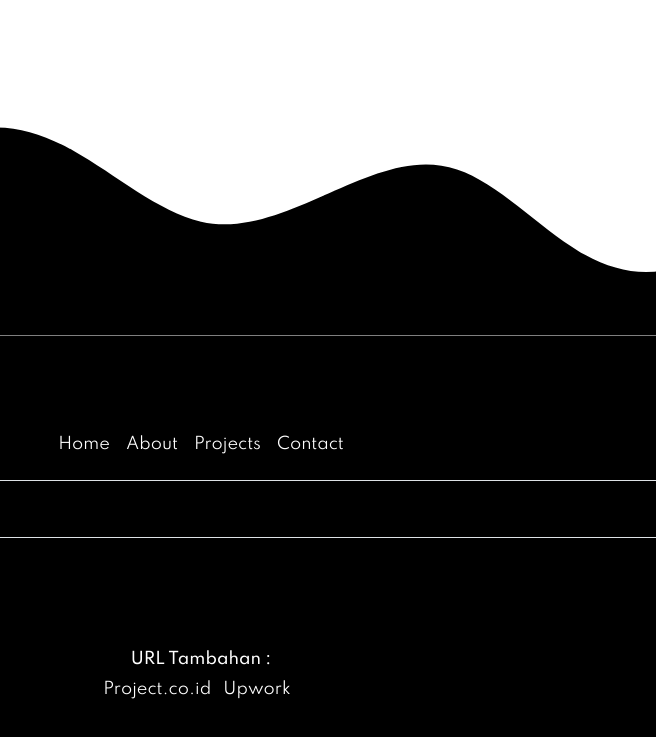
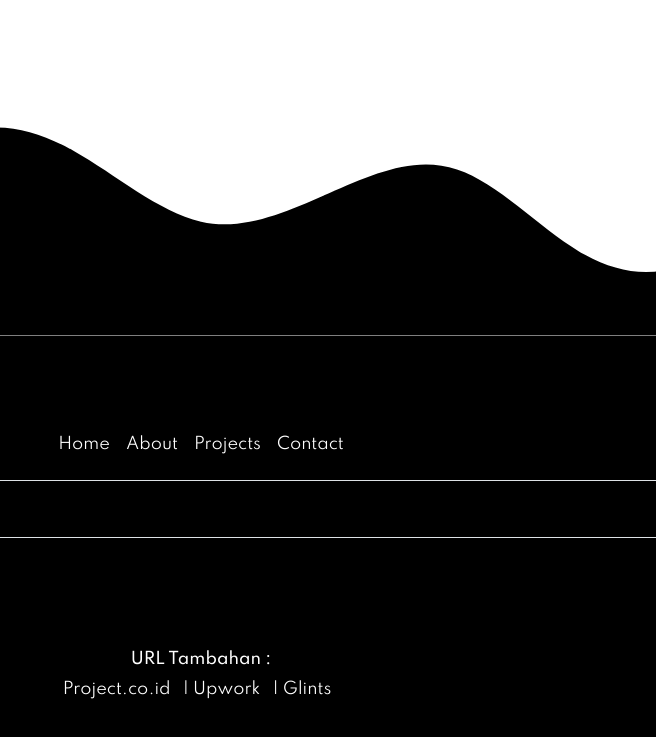
Before and after one commit to ekomh170/ekomh170.github.io, a plain HTML site: page index.html in a window 1280 px wide. Shown: the part 5953-6690 px from the top of the page, 439-1095 px from the left. Drawn offline with nearby package versions, Linux system fonts and the light colour scheme.

Commit message:
memperbarui profile dan data dokumen github

```diff
--- a/index.html
+++ b/index.html
@@ -770,8 +770,13 @@
                 <a href="https://projects.co.id/public/browse_users/view/43aa22/ekomh29" class="mb-3 me-2 mb-md-0
                     text-white text-decoration-none lh-1" target="_blank">Project.co.id
                 </a>
+                |
                 <a href="https://www.upwork.com/freelancers/~01c1004cca93ef9918" class="mb-3 me-2 mb-md-0
                     text-white text-decoration-none lh-1" target="_blank">Upwork
+                </a>
+                |
+                <a href="https://glints.com/id/profile/public/e92f1304-b2bc-48f6-978c-f8aea7b34897" class="mb-3 me-2 mb-md-0
+                    text-white text-decoration-none lh-1" target="_blank">Glints
                 </a>
             </div>
         </footer>
```
Also changed, not shown: assets/cv_portofolio_foto/JPG_CV_Eko_Muchamad_Haryono/1.jpg, assets/cv_portofolio_foto/JPG_CV_Eko_Muchamad_Haryono/2.jpg, assets/cv_portofolio_foto/JPG_CV_Eko_Muchamad_Haryono/3.jpg, assets/cv_portofolio_foto/JPG_Portofolio_Eko_Muchamad_Haryono/1.jpg, assets/cv_portofolio_foto/JPG_Portofolio_Eko_Muchamad_Haryono/2.jpg, assets/cv_portofolio_foto/JPG_Portofolio_Eko_Muchamad_Haryono/3.jpg, assets/cv_portofolio_foto/JPG_Portofolio_Eko_Muchamad_Haryono/4.jpg, 2 other files.
